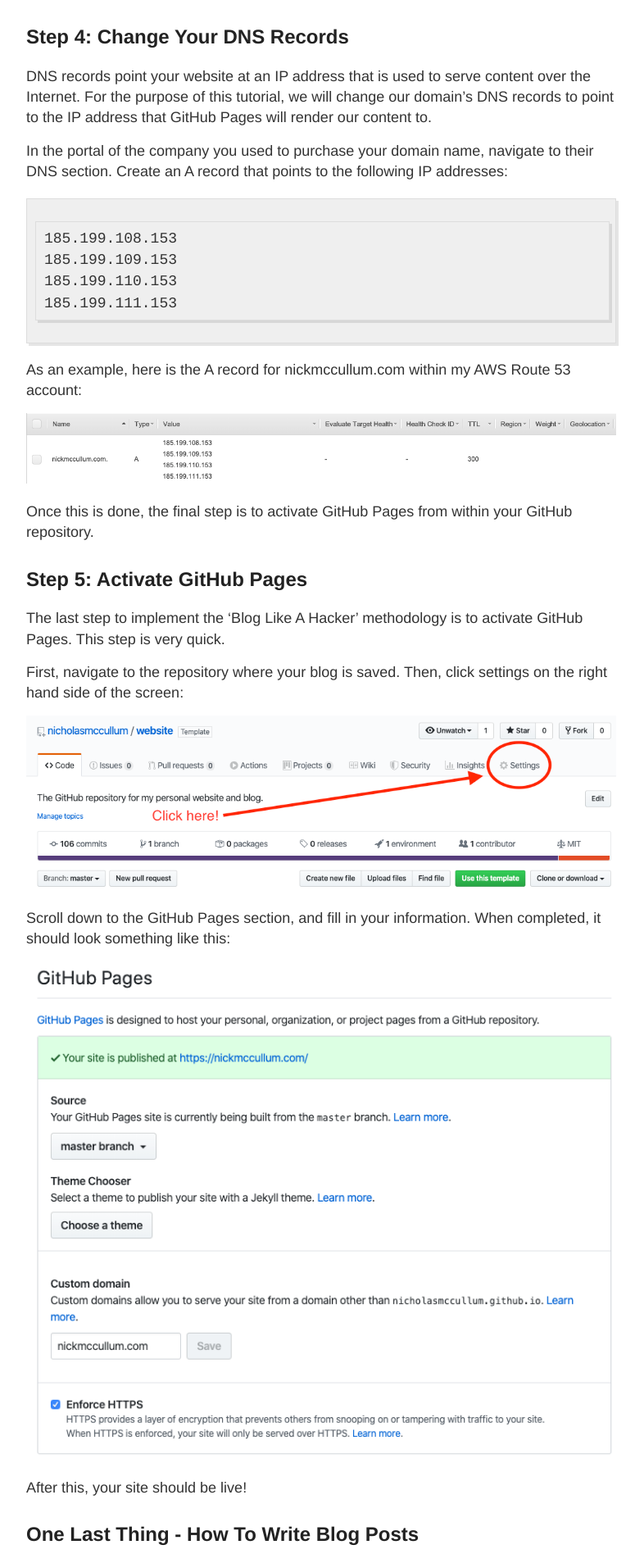
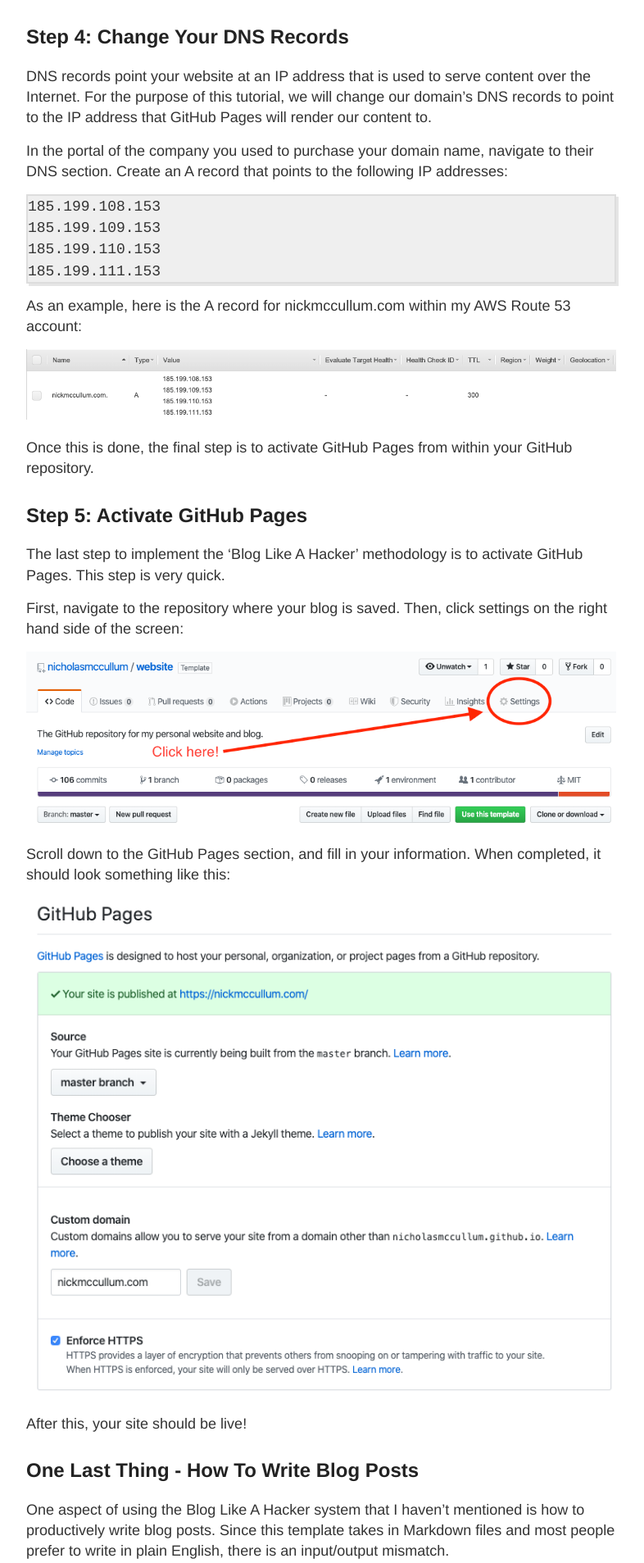
Before and after one commit to rosyberti/website, a Jekyll site: the page built from _posts/2020-03-19-blog-like-a-hacker.md, in a window 1280 px wide. Shown: the part 3462-5369 px from the top of the page at 82% size, without its empty margins (248-1034 px from the left). Built offline with Jekyll 4.4.1, drawn with Linux system fonts in a browser that asks for light colours.

Commit message:
commented out margin and padding

```diff
--- a/_sass/_highlights.scss
+++ b/_sass/_highlights.scss
@@ -1,12 +1,12 @@
 
 .highlight {
   background-color: #efefef;
-  padding: 7px 7px 7px 10px;
+  /*padding: 7px 7px 7px 10px;*/
   border: 1px solid #ddd;
   -moz-box-shadow: 3px 3px rgba(0,0,0,0.1);
   -webkit-box-shadow: 3px 3px rgba(0,0,0,0.1);
   box-shadow: 3px 3px rgba(0,0,0,0.1);
-  margin: 20px 0 20px 0;
+  /*margin: 20px 0 20px 0;*/
   overflow: scroll;
 }
 
```
